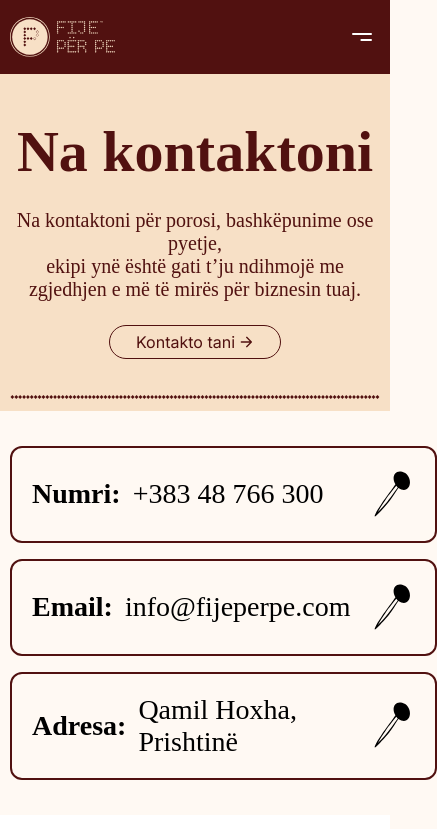
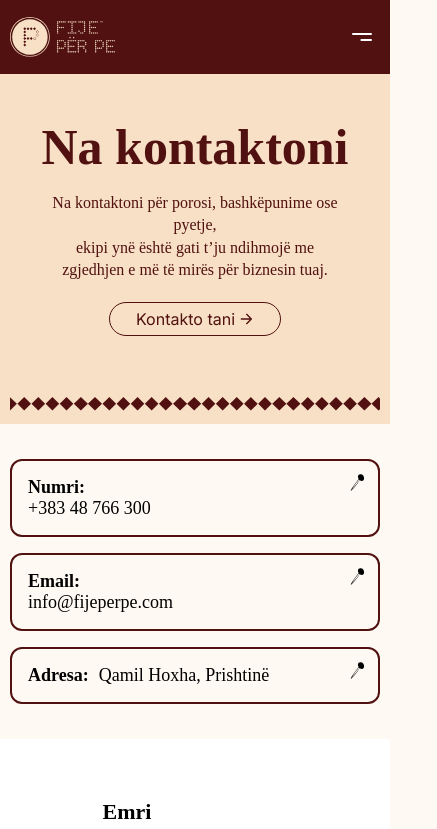
Before and after one commit to AndiHyseni/FijePerPe, a React (Create React App) app in the folder frontend/: page /contact in a window 390 px wide. Shown: the top 829 px of the page, 437 px wide, since content can reach past the window. Built offline with nearby package versions, Linux system fonts and the light colour scheme.

Commit message:
about us page - mobile responsive fixed

```diff
--- a/frontend/src/components/FAQ/FAQ.css
+++ b/frontend/src/components/FAQ/FAQ.css
@@ -55,3 +55,25 @@
   font-family: var(--font-family);
   opacity: 0.7;
 }
+
+@media (max-width: 768px) {
+  .faq {
+    padding: 30px 0 30px;
+  }
+  .faq__title {
+    font-size: 24px;
+  }
+  .faq__button {
+    font-size: 16px;
+    padding: 8px 12px;
+  }
+  .faq__icon {
+    font-size: 16px;
+  }
+  .faq__answer {
+    font-size: 14px;
+  }
+  .faq__list {
+    gap: 5px;
+  }
+}
--- /dev/null
+++ b/frontend/src/components/shared/ContactCard.css
@@ -0,0 +1,68 @@
+.contact-card {
+  display: flex;
+  align-items: center;
+  gap: 12px;
+  padding: 20px 20px;
+  border: 2px solid var(--brand-burgundy);
+  border-radius: 12px;
+  justify-content: space-between;
+}
+.contact-card__icon {
+  color: var(--brand-burgundy);
+}
+.contact-card__label {
+  font-size: 28px;
+  font-weight: 600;
+  font-style: var(--font-style);
+  font-family: var(--font-family);
+  color: var(--text-dark);
+}
+.contact-card__value {
+  font-size: 28px;
+  font-weight: 500;
+  font-style: var(--font-style);
+  font-family: var(--font-family);
+  color: var(--text-dark);
+}
+.contact-card__inner {
+  display: flex;
+  align-items: center;
+  gap: 10px;
+}
+
+@media (max-width: 768px) {
+  .contact-card {
+    padding: 16px;
+    flex-direction: column;
+    align-items: flex-start;
+    position: relative;
+    gap: 8px;
+  }
+  .contact-card:last-child {
+    grid-column: 1 / -1;
+  }
+  .contact-card__label,
+  .contact-card__value {
+    font-size: 18px;
+  }
+  .contact-card__icon {
+    position: absolute;
+    top: 12px;
+    right: 12px;
+  }
+  .contact-card__icon img {
+    width: 20px;
+    height: auto;
+  }
+  .contact-card__inner {
+    flex-direction: column;
+    align-items: flex-start;
+    gap: 0px;
+  }
+  .contact-card.about__contacts-last .contact-card__inner {
+    display: flex;
+    gap: 10px;
+    width: 100%;
+    flex-direction: row;
+  }
+}
--- a/frontend/src/components/shared/ContactCard.tsx
+++ b/frontend/src/components/shared/ContactCard.tsx
@@ -1,4 +1,5 @@
 import React from "react";
+import "./ContactCard.css";
 
 export type ContactCardProps = {
   label: string;
@@ -13,7 +14,7 @@ export const ContactCard: React.FC<ContactCardProps> = ({
 }) => {
   return (
     <div className={["contact-card", className].filter(Boolean).join(" ")}>
-      <div style={{ display: "flex", alignItems: "center", gap: "12px" }}>
+      <div className="contact-card__inner">
         <div className="contact-card__label">{label}:</div>
         <div className="contact-card__value">{value}</div>
       </div>
--- a/frontend/src/components/shared/FeatureShowcase.css
+++ b/frontend/src/components/shared/FeatureShowcase.css
@@ -59,14 +59,54 @@
   margin-top: 0px;
 }
 
-@media (max-width: 900px) {
+.fs-card__inner {
+  display: flex;
+  flex-direction: column;
+  align-items: flex-start;
+}
+
+@media (max-width: 768px) {
+  .feature-showcase {
+    padding: 20px 0 24px;
+  }
+  .feature-showcase .container {
+    padding: 0;
+  }
   .fs-title {
     font-size: 28px;
   }
   .fs-grid {
     grid-template-columns: 1fr;
+    gap: 10px;
   }
   .fs-image {
-    height: 260px;
+    height: 250px;
+    width: 100%;
+    display: flex;
+    max-width: none;
+    max-height: none;
+  }
+  .fs-image img {
+    object-position: bottom;
+  }
+  .fs-card {
+    padding: 15px;
+    display: flex;
+    flex-direction: row;
+    gap: 20px;
+  }
+  .fs-card__icon img {
+    width: 48px;
+    height: auto;
+  }
+  .fs-card__title {
+    font-size: 18px;
+  }
+  .fs-card__desc {
+    font-size: 14px;
+    text-align: left;
+  }
+  .fs-col {
+    gap: 10px;
   }
 }
--- a/frontend/src/components/shared/FeatureShowcase.tsx
+++ b/frontend/src/components/shared/FeatureShowcase.tsx
@@ -26,8 +26,10 @@ const FeatureCard: React.FC<FeatureItem> = ({
       <div className="fs-card__icon" aria-hidden="true">
         {icon ? icon : iconSrc ? <img src={iconSrc} alt="" /> : null}
       </div>
-      <h4 className="fs-card__title">{title}</h4>
-      <p className="fs-card__desc">{description}</p>
+      <div className="fs-card__inner">
+        <h4 className="fs-card__title">{title}</h4>
+        <p className="fs-card__desc">{description}</p>
+      </div>
     </article>
   );
 };
--- /dev/null
+++ b/frontend/src/components/shared/SectionHeader.css
@@ -0,0 +1,17 @@
+.section-header::after {
+  content: "";
+  display: block;
+  width: 100%;
+  height: 16px;
+  background-image: url("../../assets/images/qepja_negative.svg");
+  background-repeat: repeat-x;
+  background-size: auto 17px;
+  background-position: center;
+  margin-top: 24px;
+}
+
+@media (max-width: 768px) {
+  .section-header::after {
+    background-size: auto 14px;
+  }
+}
--- a/frontend/src/components/shared/SectionHeader.tsx
+++ b/frontend/src/components/shared/SectionHeader.tsx
@@ -1,4 +1,5 @@
 import React from "react";
+import "./SectionHeader.css";
 
 type SectionHeaderProps = {
   title: string;
@@ -40,17 +41,13 @@ export const SectionHeader: React.FC<SectionHeaderProps> = ({
     );
   };
 
+  const classNames = ["section-header", className].filter(Boolean).join(" ");
+
   return (
-    <div className={className} style={containerStyle}>
+    <div className={classNames} style={containerStyle}>
       <h1 className={titleClassName}>{title}</h1>
       {renderSubtitle()}
       {children}
-      <img
-        src="/images/bizneset/qepja_negative.svg"
-        alt=""
-        aria-hidden="true"
-        style={{ display: "block", width: "100%" }}
-      />
     </div>
   );
 };
--- a/frontend/src/pages/About/About.css
+++ b/frontend/src/pages/About/About.css
@@ -26,33 +26,6 @@
   grid-template-columns: repeat(3, 1fr);
   gap: 16px;
 }
-.contact-card {
-  display: flex;
-  align-items: center;
-  gap: 12px;
-  padding: 20px 20px;
-  border: 2px solid var(--brand-burgundy);
-  border-radius: 12px;
-  justify-content: space-between;
-}
-.contact-card__icon {
-  color: var(--brand-burgundy);
-}
-.contact-card__label {
-  font-size: 28px;
-  font-weight: 600;
-  font-style: var(--font-style);
-  font-family: var(--font-family);
-  color: var(--text-dark);
-}
-.contact-card__value {
-  font-size: 28px;
-  font-weight: 500;
-  font-style: var(--font-style);
-  font-family: var(--font-family);
-  color: var(--text-dark);
-}
-
 .about__two-col {
   padding: 12px 0 28px;
 }
@@ -150,15 +123,92 @@
   width: fit-content;
 }
 
-@media (max-width: 900px) {
+@media (max-width: 768px) {
+  .about__hero {
+    padding: 32px 0 20px;
+  }
+  .about__title {
+    font-size: 50px;
+    margin: 0 0 16px;
+  }
+  .about__subtitle {
+    font-size: 16px;
+    margin: 0 40px 20px;
+    line-height: 1.4;
+    white-space: pre-line;
+  }
+  .about__contact-btn {
+    font-size: 16px;
+    padding: 8px 26px !important;
+    margin-bottom: 0;
+  }
+  .about__contact-btn svg {
+    width: 16px;
+    height: 16px;
+  }
+  .about__contacts {
+    padding: 24px 0;
+  }
   .about__contacts-grid {
-    grid-template-columns: 1fr;
+    grid-template-columns: repeat(2, 1fr);
+    gap: 12px;
+    padding: 0 10px;
+  }
+  .about__two-col {
+    padding: 20px 0;
   }
   .about__two-col-grid {
     grid-template-columns: 1fr;
+    gap: 20px;
+    padding: 0 10px;
+  }
+  .about__image {
+    min-height: 200px;
+  }
+  .about__copy {
+    padding-right: 0;
+    margin-left: 0;
+  }
+  .about__copy p {
+    font-size: 16px;
+    margin: 0 0 16px;
+  }
+  .about__section-title {
+    font-size: 24px;
+    margin: 0 0 16px;
+  }
+  .about__band {
+    margin: 10px 10px;
+    border-radius: 12px;
   }
   .about__band-inner {
     grid-template-columns: 1fr;
     text-align: center;
+    padding: 24px 20px;
+    gap: 20px;
+  }
+  .about__band-copy h3 {
+    font-size: 24px;
+    margin: 0 0 8px;
+    line-height: 1.3;
+  }
+  .about__band-copy p {
+    font-size: 16px;
+  }
+  .about__band-inner img {
+    width: 100%;
+    height: auto;
+    max-width: 100%;
+  }
+  .about__closing {
+    padding: 20px 0 24px;
+  }
+  .about__closing h2 {
+    font-size: 24px;
+    padding: 0 10px;
+    line-height: 1.3;
+  }
+  .about__closing > div {
+    padding: 0 10px;
   }
 }
--- a/frontend/src/pages/About/About.tsx
+++ b/frontend/src/pages/About/About.tsx
@@ -49,7 +49,11 @@ const About: React.FC = () => {
 
           <ContactCard label="Email" value="info@fijeperpe.com" />
 
-          <ContactCard label="Adresa" value="Qamil Hoxha, Prishtinë" />
+          <ContactCard
+            label="Adresa"
+            value="Qamil Hoxha, Prishtinë"
+            className="about__contacts-last"
+          />
         </div>
       </section>
 
--- a/frontend/src/pages/Contact/Contact.tsx
+++ b/frontend/src/pages/Contact/Contact.tsx
@@ -49,7 +49,11 @@ const Contact: React.FC = () => {
         <div className="container contact__cards-grid">
           <ContactCard label="Numri" value="+383 48 766 300" />
           <ContactCard label="Email" value="info@fijeperpe.com" />
-          <ContactCard label="Adresa" value="Qamil Hoxha, Prishtinë" />
+          <ContactCard
+            label="Adresa"
+            value="Qamil Hoxha, Prishtinë"
+            className="about__contacts-last"
+          />
         </div>
       </section>
 
--- a/frontend/src/pages/ServiceDetail/ServiceDetail.tsx
+++ b/frontend/src/pages/ServiceDetail/ServiceDetail.tsx
@@ -152,7 +152,11 @@ const ServiceDetail: React.FC = () => {
         <div className="container service-detail__contacts-grid">
           <ContactCard label="Numri" value="+383 48 766 300" />
           <ContactCard label="Email" value="info@fijeperpe.com" />
-          <ContactCard label="Adresa" value="Qamil Hoxha, Prishtinë" />
+          <ContactCard
+            label="Adresa"
+            value="Qamil Hoxha, Prishtinë"
+            className="about__contacts-last"
+          />
         </div>
       </section>
 
--- a/frontend/src/pages/Services/Services.tsx
+++ b/frontend/src/pages/Services/Services.tsx
@@ -76,7 +76,11 @@ const ServicesPage: React.FC = () => {
 
           <ContactCard label="Email" value="info@fijeperpe.com" />
 
-          <ContactCard label="Adresa" value="Qamil Hoxha, Prishtinë" />
+          <ContactCard
+            label="Adresa"
+            value="Qamil Hoxha, Prishtinë"
+            className="about__contacts-last"
+          />
         </div>
       </section>
 
```
Also changed, not shown: frontend/src/assets/images/qepja_negative.svg (renamed from frontend/public/images/bizneset/qepja_negative.svg).
